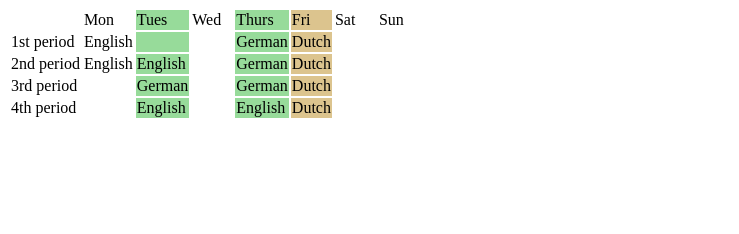
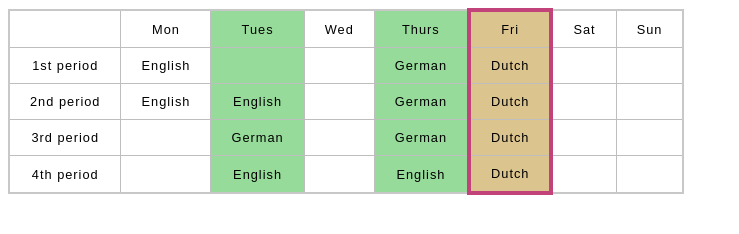
Before and after one commit to raphmercado/odin-tables, a plain HTML site: page index.html in a window 1280 px wide. Shown: the whole page, without its empty margins (0-739 px from the left). Drawn offline with Linux system fonts and the light colour scheme.

Commit message:
Add inline CSS styles

```diff
--- a/index.html
+++ b/index.html
@@ -5,6 +5,31 @@
   <meta http-equiv="X-UA-Compatible" content="IE=edge">
   <meta name="viewport" content="width=device-width, initial-scale=1.0">
   <title>School Timetable</title>
+  <style>
+    html {
+      font-family: sans-serif;
+    }
+
+    table {
+      border-collapse: collapse;
+      border: 2px solid rgb(200, 200, 200);
+      letter-spacing: 1px;
+      font-size: 0.8rem;
+    }
+
+    td, th {
+      border: 1px solid rgb(190, 190, 190);
+      padding: 10px 20px;
+    }
+
+    td {
+      text-align: center;
+    }
+
+    /* caption {
+      padding: 10px;
+    } */
+  </style>
 </head>
 <body>
   <table>
```
